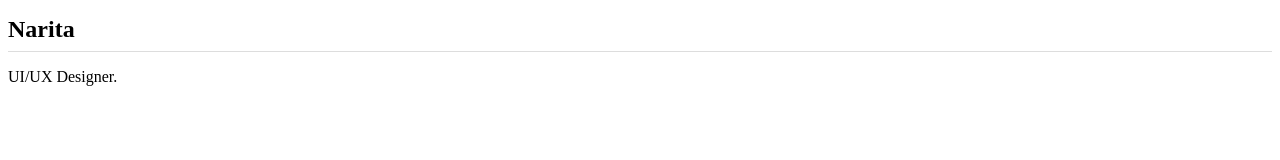
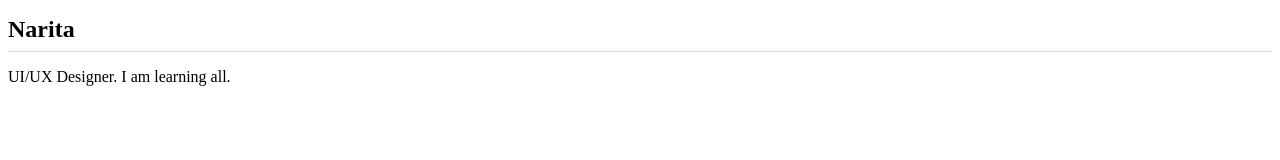
Before and after one commit to kinarita/kinarita.github.io, a plain HTML site: page index.html in a window 1280 px wide. Drawn offline with Linux system fonts and the light colour scheme.

Commit message:
Add files via upload

```diff
--- a/index.html
+++ b/index.html
@@ -7,6 +7,6 @@
 </head>
 <body>
   <h1>Narita</h1>
-  <p>UI/UX Designer.</p>
+  <p>UI/UX Designer. I am learning all.</p>
 </body>
 </html>
```
